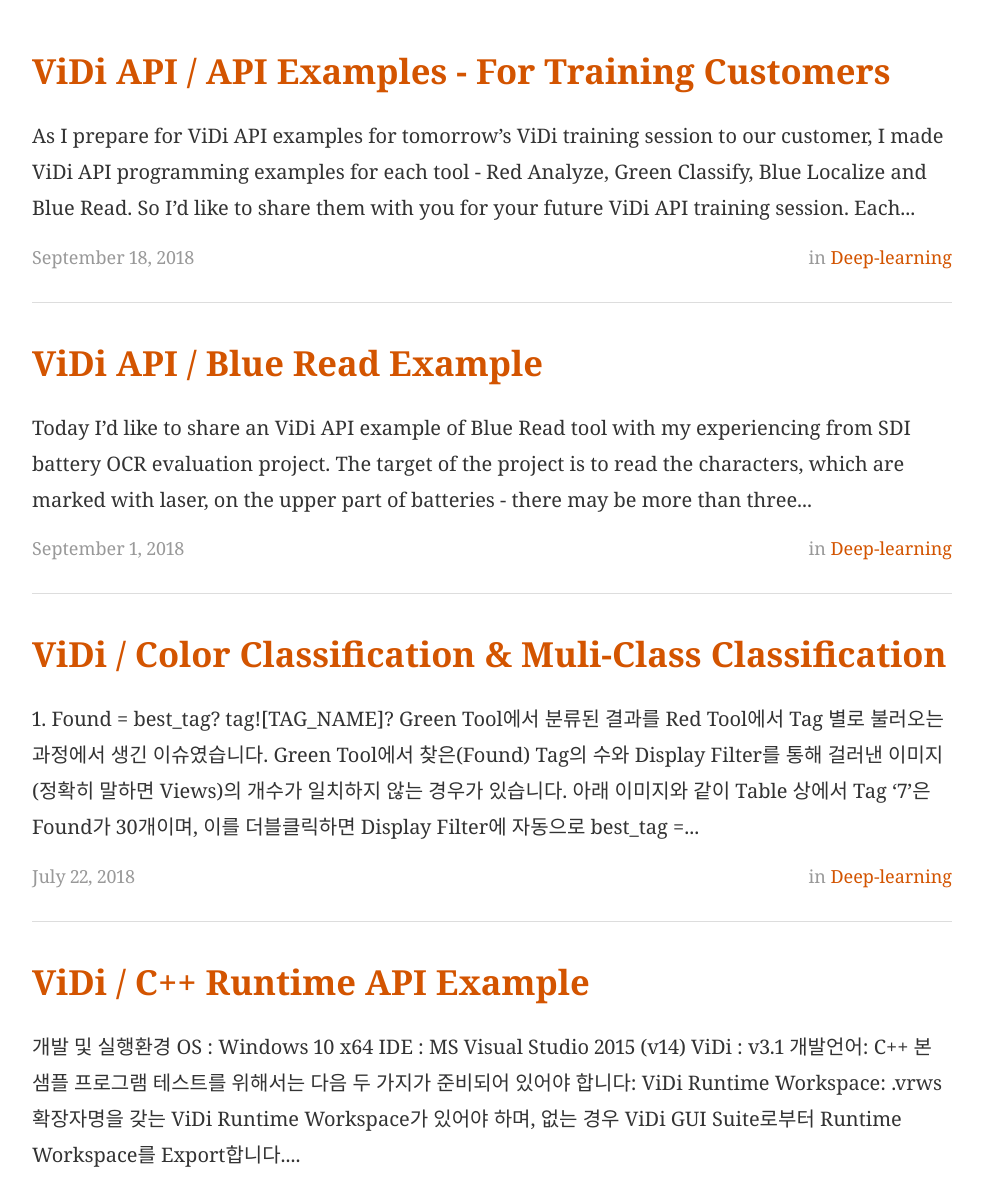
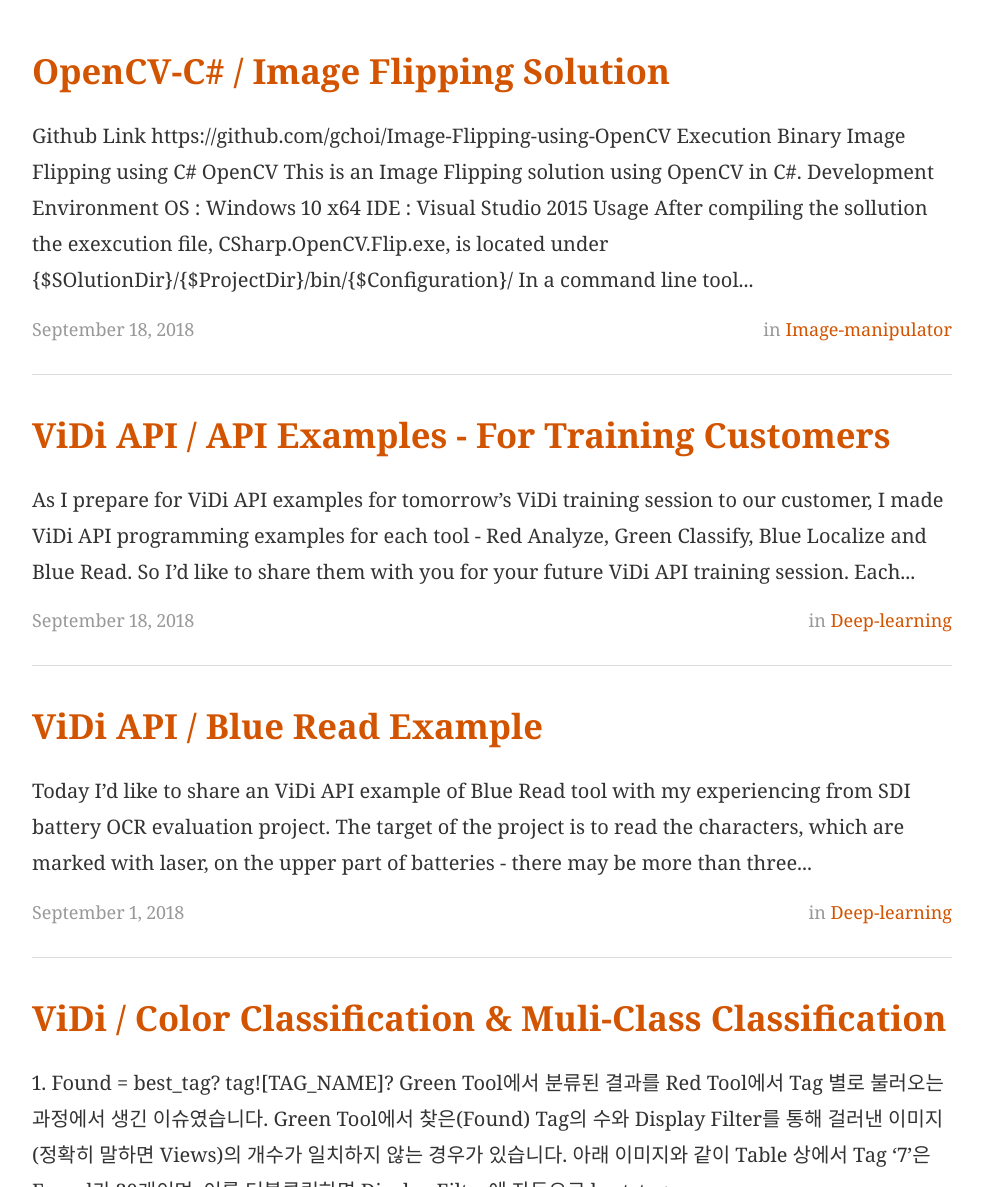
Before and after one commit to CognexKorea/CognexKorea.github.io, a Jekyll site: the page built from index.html, in a window 1280 px wide and 1400 px high, scrolled down 408 px. Shown: the part 213-1400 px from the top of the window, without its empty margins (148-1131 px from the left). Built offline with Jekyll 4.4.1, drawn with Linux system fonts in a browser that asks for light colours; nearby versions of some CDN libraries; the list of posts is cut into pages by our own code; some of the changed text lies outside the part shown.

Commit message:
OpenCV-C# Image Flipping Solution

```diff
--- a/_config.yml
+++ b/_config.yml
@@ -51,8 +51,11 @@ descriptions:
   - cat: deep-learning
     desc: "Posts describing Cognex Deep Learning Solution."
 
-  - cat: base product
+  - cat: base-product
     desc: "Posts describing Cognex Base Product Solution."
+
+  - cat: image-manipulation
+    desc: "Posts describing general Image Manipulation."
 
 # Social icons and sharing options
 #
--- /dev/null
+++ b/_posts/2018-10-06-ImageFlipping.markdown
@@ -0,0 +1,43 @@
+---
+layout: post
+title:  "OpenCV-C# / Image Flipping Solution"
+date:   2018-09-18 00:30:00
+author: Alex Choi
+categories: Image-Manipulator
+---
+
+## Github Link
+* [https://github.com/gchoi/Image-Flipping-using-OpenCV](https://github.com/gchoi/Image-Flipping-using-OpenCV)
+* [Execution Binary](https://github.com/gchoi/Image-Flipping-using-OpenCV/blob/master/Exceution.zip)
+
+---
+# Image Flipping using C# OpenCV
+This is an Image Flipping solution using OpenCV in C#.
+
+---
+## Development Environment
+* OS : Windows 10 x64
+* IDE : Visual Studio 2015
+
+---
+## Usage
+After compiling the sollution the exexcution file, `CSharp.OpenCV.Flip.exe`, is located under
+
+`{$SOlutionDir}/{$ProjectDir}/bin/{$Configuration}/`
+
+In a command line tool navigate to the path above and type the command as follows:
+
+`> CSharp.OpenCV.Flip.exe arg1 arg2 arg3 arg4`
+
+* `arg1`: Image Source Path
+* `arg2`: Image Target Path
+* `arg3`: Image Flipping-axis, X, Y or XY
+  - X: Flip the image for X-axis
+  - Y: Flip the image for Y-axis
+  - XY: Flip the image for both axes
+* `arg4`: Prefix of the created image flle name
+
+---
+## Example
+
+`CSharp.OpenCV.Flip.exe "C:/SourceImagePath" "C:/TargetImagePath" "Y" "Flipped"`
```
